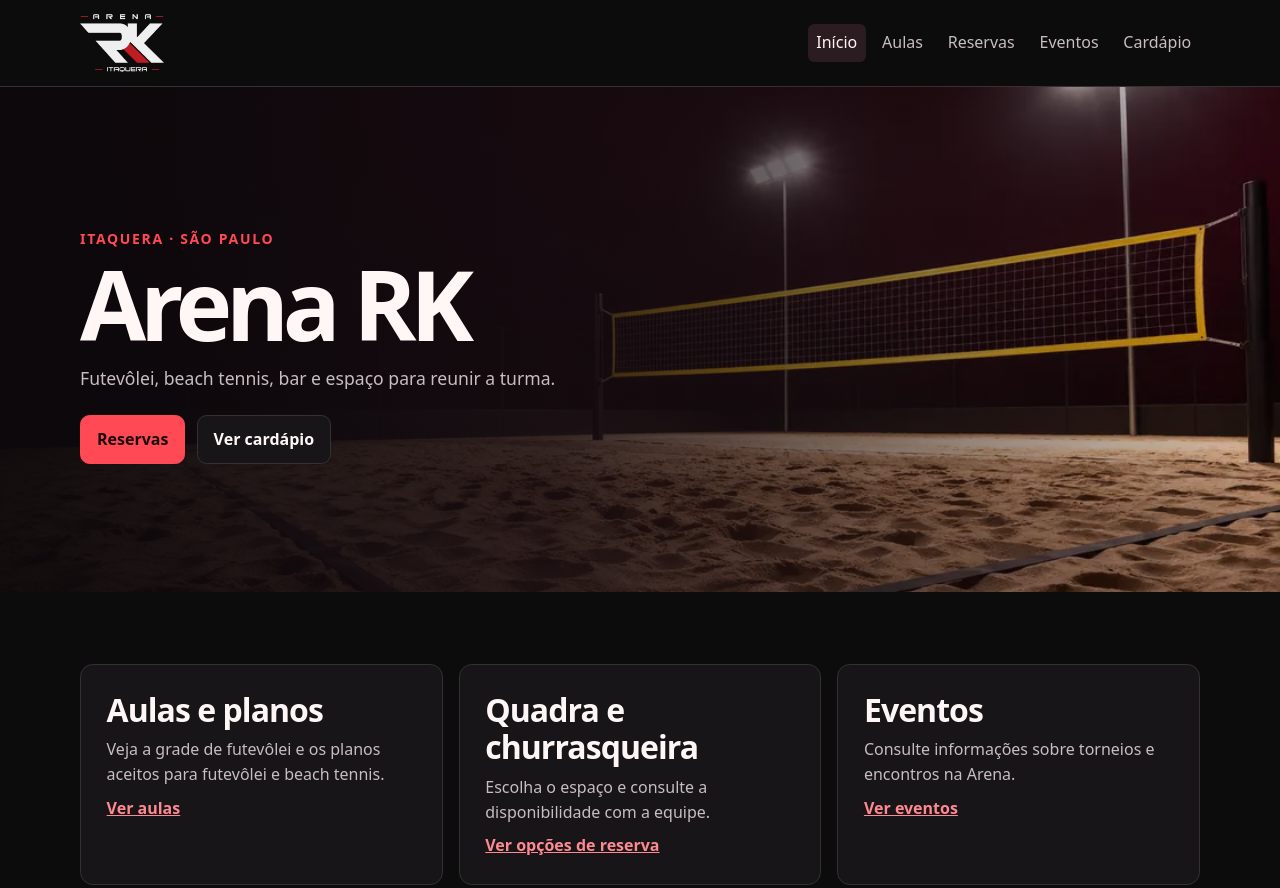
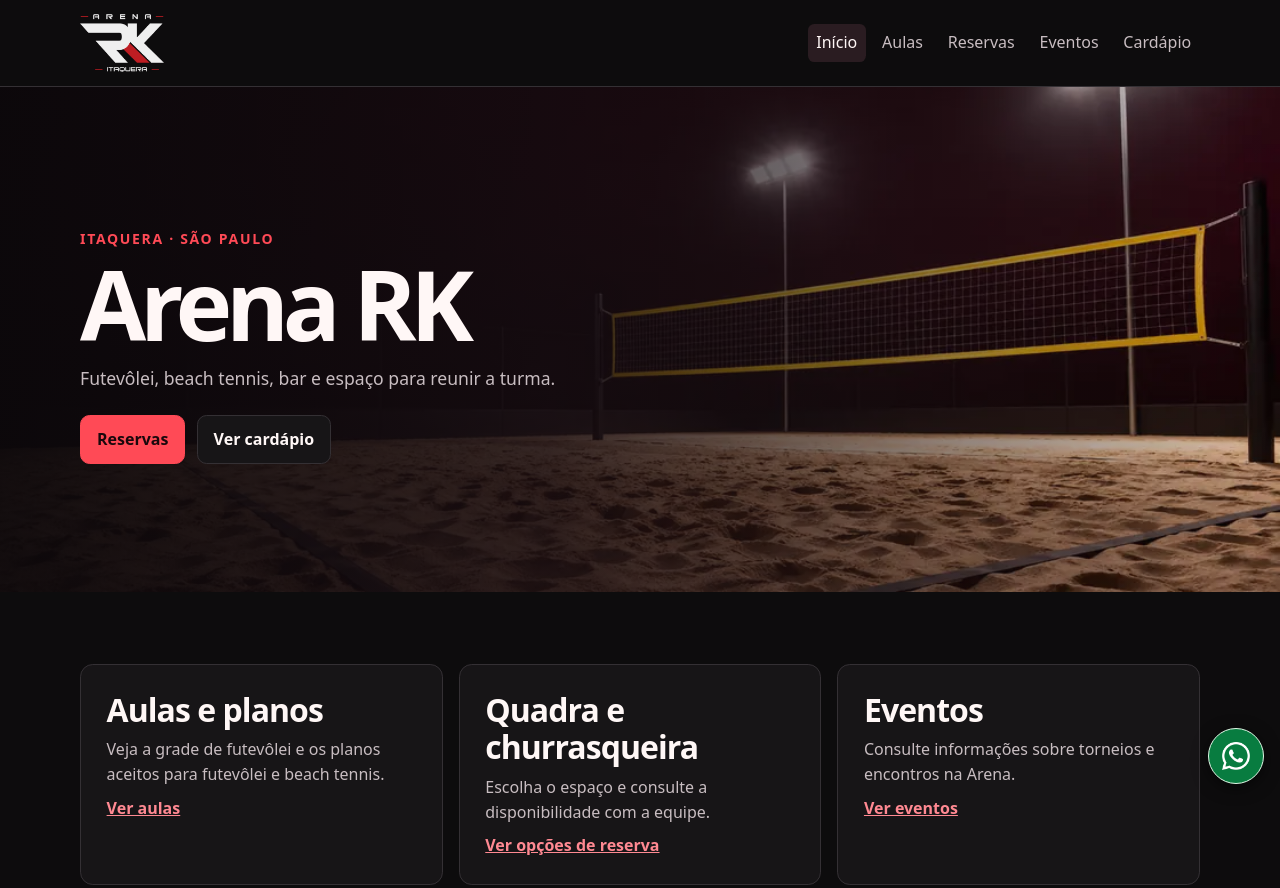
Before and after one commit to leoslassis/cardapio-arena-rk, a plain HTML site: page arena/index.html in a window 1280 px wide. Shown: the top 888 px of the page. Drawn offline with Linux system fonts and the light colour scheme.

Commit message:
Adiciona botão flutuante do WhatsApp ao site

```diff
--- a/arena/index.html
+++ b/arena/index.html
@@ -6,6 +6,7 @@
   <meta name="theme-color" content="#0d0c0d">
   <title>Início | Arena RK Itaquera</title>
   <link rel="stylesheet" href="../arena/site.css">
+  <link rel="stylesheet" href="../arena/whatsapp.css">
 </head>
 <body>
   <header class="site-header">
@@ -34,5 +35,8 @@
     </section>
   </main>
   <footer><div class="wrap"><a href="https://www.google.com/maps/search/?api=1&amp;query=Rua+S%C3%A3o+Teodoro%2C+193%2C+Itaquera%2C+S%C3%A3o+Paulo">Rua São Teodoro, 193 · Itaquera, São Paulo</a><a href="https://wa.me/message/YLUL3SLSPCZ5C1">WhatsApp da Arena</a></div></footer>
+  <a class="whatsapp-float" href="https://wa.me/message/YLUL3SLSPCZ5C1" aria-label="Falar com a Arena RK pelo WhatsApp">
+    <img src="../imagens/identidade/whatsapp.png" width="96" height="96" alt="">
+  </a>
 </body>
 </html>
--- /dev/null
+++ b/arena/whatsapp.css
@@ -0,0 +1,18 @@
+.whatsapp-float {
+  position: fixed;
+  z-index: 10;
+  right: max(1rem, env(safe-area-inset-right));
+  bottom: max(1rem, env(safe-area-inset-bottom));
+  display: grid;
+  width: 3.5rem;
+  height: 3.5rem;
+  place-items: center;
+  border-radius: 50%;
+  border: 1px solid #dff8e6;
+  background: #087c40;
+  box-shadow: 0 .25rem 1rem #0008;
+}
+.whatsapp-float img { display: block; width: 1.75rem; height: 1.75rem; }
+.whatsapp-float:hover { background: #066737; }
+.whatsapp-float:focus-visible { outline: 2px solid #fff; outline-offset: 3px; }
+body:has(.whatsapp-float) { padding-bottom: calc(4.5rem + env(safe-area-inset-bottom)); }
```
Also changed, not shown: aulas/index.html (+4 -0 lines), cardapio/index.html (+4 -0 lines), eventos/index.html (+4 -0 lines), reservas/index.html (+4 -0 lines), imagens/identidade/whatsapp.png (added).
